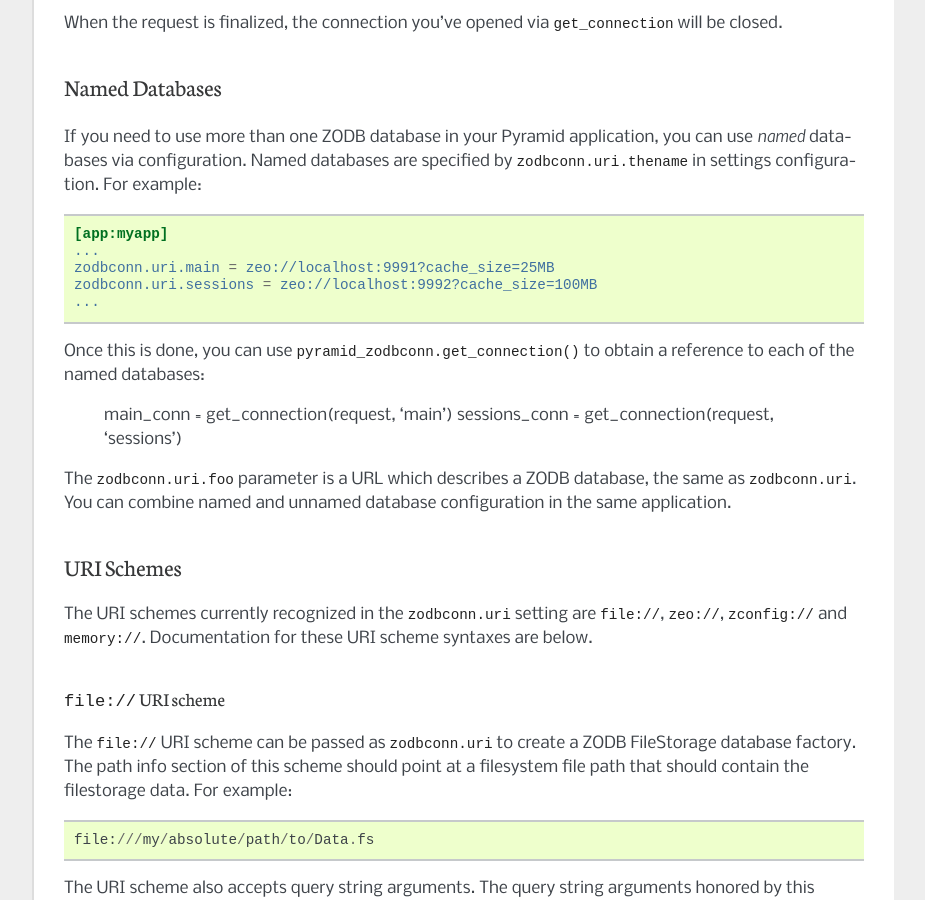
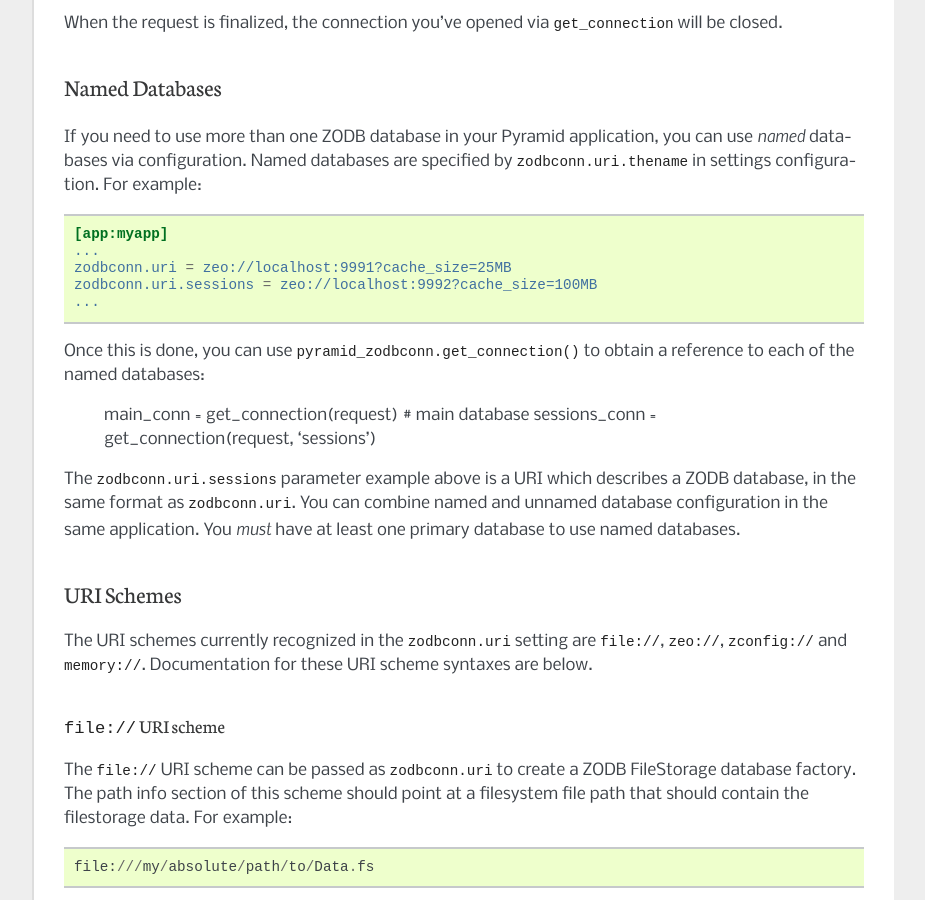
Before and after one commit to Pylons/pyramid_zodbconn, a Sphinx documentation site: the page built from docs/index.rst, in a window 1280 px wide and 900 px high, scrolled down 1558 px. Shown: the whole window, without its empty margins (198-1123 px from the left). Built offline with Sphinx 7.4.7, drawn with Linux system fonts in a browser that asks for light colours.

Commit message:
adjust given that we need a primary database

```diff
--- a/docs/index.rst
+++ b/docs/index.rst
@@ -100,19 +100,20 @@ example:
 
    [app:myapp]
    ...
-   zodbconn.uri.main = zeo://localhost:9991?cache_size=25MB
+   zodbconn.uri = zeo://localhost:9991?cache_size=25MB
    zodbconn.uri.sessions = zeo://localhost:9992?cache_size=100MB
    ...
 
 Once this is done, you can use :func:`pyramid_zodbconn.get_connection` to
 obtain a reference to each of the named databases:
 
-        main_conn = get_connection(request, 'main')
+        main_conn = get_connection(request) # main database
         sessions_conn = get_connection(request, 'sessions')
 
-The ``zodbconn.uri.foo`` parameter is a URL which describes a ZODB database,
-the same as ``zodbconn.uri``.  You can combine named and unnamed database
-configuration in the same application.
+The ``zodbconn.uri.sessions`` parameter example above is a URI which
+describes a ZODB database, in the same format as ``zodbconn.uri``.  You can
+combine named and unnamed database configuration in the same application.
+You *must* have at least one primary database to use named databases.
 
 URI Schemes
 -----------
```
